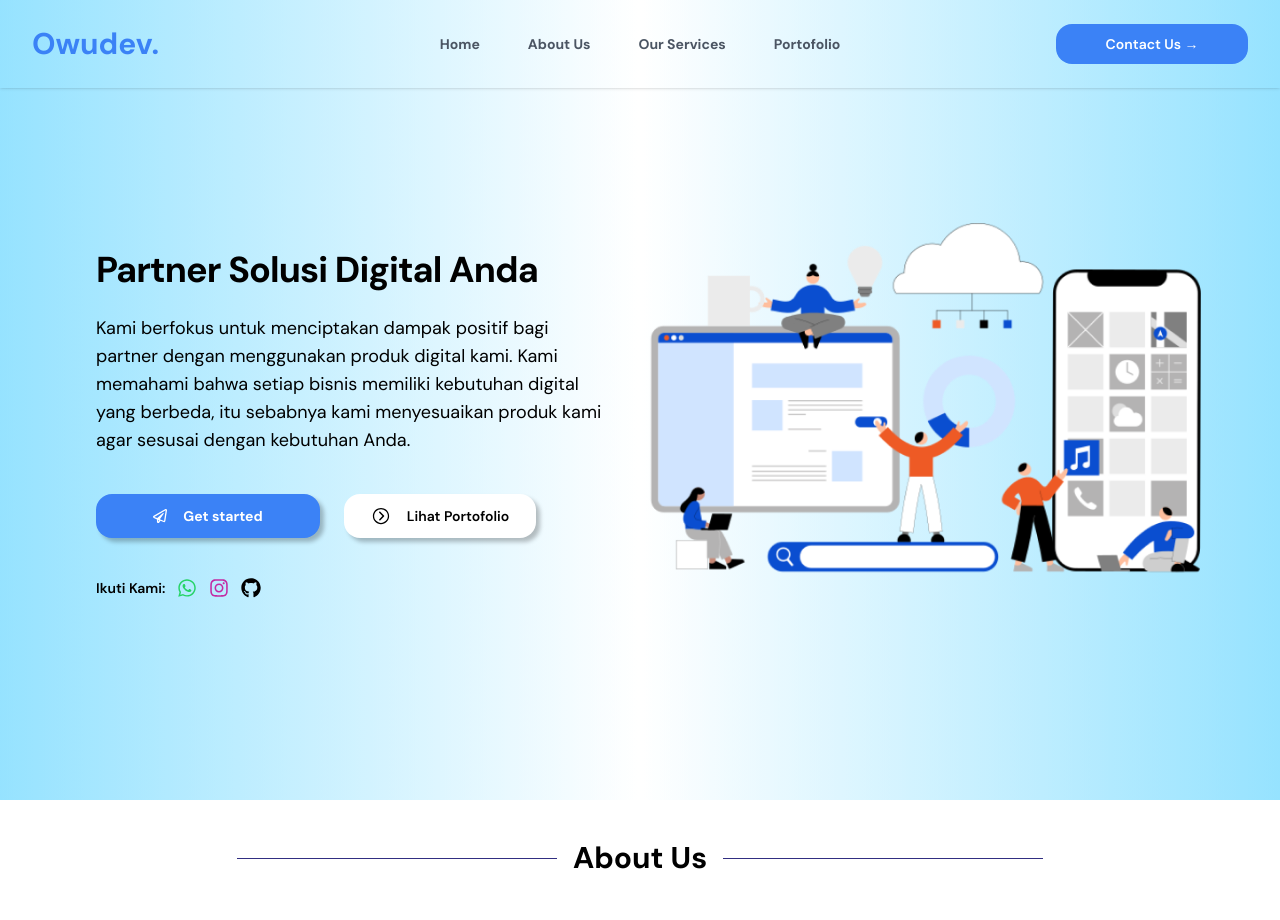
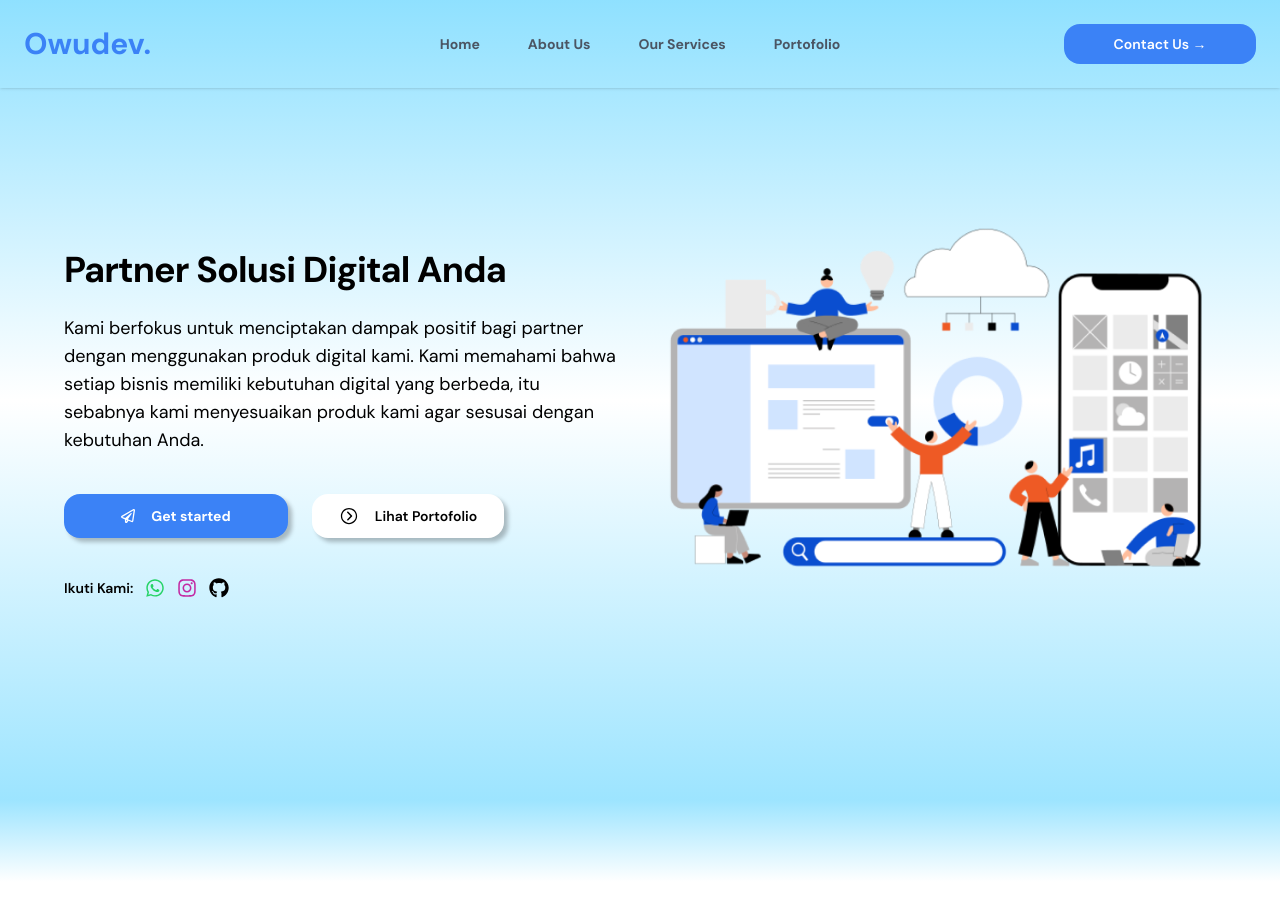
Before and after one commit to distiano/owudev, a React (Vite) app: page / in a window 1280 px wide. Shown: the top 920 px of the page. Built offline with nearby package versions, Linux system fonts and the light colour scheme.

Commit message:
editvideo

```diff
--- a/src/Components/Home/About.jsx
+++ b/src/Components/Home/About.jsx
@@ -3,7 +3,7 @@ import { FaComputer, FaUsers, FaLightbulb } from 'react-icons/fa6';
 
 const About = () => {
   return (
-    <div className="py-10 px-6 sm:px-16">
+    <div className="py-10 px-6 sm:px-16 ">
       <h2 className="text-center text-2xl sm:text-3xl font-bold mb-5 mt-5 sm:mt-0">Kodir: Wujudkan Impian Digital Anda</h2>
       <p className="text-center mt-3 text-gray-600 text-sm  lg:px-52">
         Kami adalah tim yang bersemangat dalam menciptakan solusi digital yang inovatif. Dengan gabungan kreativitas dan keahlian teknis, kami telah berhasil menghasilkan produk-produk yang memukau.{' '}
--- a/src/Components/Home/Hero.jsx
+++ b/src/Components/Home/Hero.jsx
@@ -1,13 +1,14 @@
 import { FaInstagram, FaWhatsapp, FaGithub, FaRegPaperPlane } from 'react-icons/fa';
 import hero from '../../assets/images/Young people working in a team.png';
 import { IoIosArrowDropright } from 'react-icons/io';
+import { Link } from 'react-router-dom';
 
 const Hero = () => {
   return (
     <div className="hero ">
-      <div className="relative isolate px-6 lg:px-16 flex items-center hero min-h-screen">
-        <div className="grid sm:grid-cols-2 items-center">
-          <div className="sm:mt-12 max-w-3xl p-8 rounded-lg order-2 sm:order-1">
+      <div className="relative isolate px-6 lg:px-16 flex items-center  min-h-screen">
+        <div className="grid sm:grid-cols-2 gap-10 items-center">
+          <div className="sm:mt-12 rounded-lg order-2 sm:order-1">
             {/* <div className="hidden mt-8 sm:mb-8 sm:flex">
               <div className="relative rounded-full px-3 text-sm leading-6  ring-1 ring-gray-900/10 hover:ring-gray-900/20">
                 Announcing our next round of funding.{' '}
@@ -36,9 +37,15 @@ const Hero = () => {
             </div>
             <div className="justify-center items-center sm:justify-start flex gap-3 mt-10">
               <h6 className="text-sm font-semibold ">Ikuti Kami:</h6>
-              <FaWhatsapp className="size-5" style={{ color: '#25D366' }} />
-              <FaInstagram className="size-5" style={{ color: '#c32aa3' }} />
-              <FaGithub className="size-5" style={{ color: 'black' }} />
+              <Link to="">
+                <FaWhatsapp className="size-5" style={{ color: '#25D366' }} />
+              </Link>
+              <Link to="https://www.instagram.com/owudev/">
+                <FaInstagram className="size-5" style={{ color: '#c32aa3' }} />
+              </Link>
+              <Link>
+                <FaGithub className="size-5" style={{ color: 'black' }} />
+              </Link>
             </div>
           </div>
           <div className="order-1 sm:order-2 flex justify-center mt-10 sm:mt-0">
--- a/src/Components/Home/Services.jsx
+++ b/src/Components/Home/Services.jsx
@@ -87,7 +87,7 @@ const Services = () => {
           Kami menyediakan berbagai jenis kategori website yang bisa Anda pilih sesuai kebutuhan Anda. Masing-masing kategori website memiliki perbedaan dari fasilitas, harga, desain, fitur dan fungsi.
         </p>
       </div>
-      <div className="grid sm:grid-cols-2 lg:grid-cols-4 gap-4">
+      <div className="grid sm:grid-cols-2 xl:grid-cols-4 gap-4">
         <div className="p-5 text-center rounded-2xl bg-white" style={{ boxShadow: '1px 4px 4px 4px #00000040' }}>
           <h6 className="text-base text-gray-600">Paket Website</h6>
           <h4 className="text-xl font-bold mb-2">Company Profile</h4>
@@ -133,7 +133,7 @@ const Services = () => {
               <p className="text-xs font-semibold">.com/ .my.id/ dll</p>
             </div>
             <div className="flex justify-between items-center mt-2">
-              <div className="flex gap-3 items-center">
+              <div className="flex gap-3 items-center ">
                 <FaRegCheckCircle className="text-blue-500" /> <p className="text-xs text-gray-600 font-semibold">Fitur Chat Whatsapp</p>
               </div>
               <p className="text-xs font-semibold">.com/ .my.id/ dll</p>
@@ -416,7 +416,7 @@ const Services = () => {
           Kami menyediakan berbagai jenis kategori website yang bisa Anda pilih sesuai kebutuhan Anda. Masing-masing kategori website memiliki perbedaan dari fasilitas, harga, desain, fitur dan fungsi.
         </p>
       </div>
-      <div className="grid sm:grid-cols-2 items-center">
+      <div className="grid sm:grid-cols-2 gap-10 xl:gap-0 items-center">
         <div>
           <img src={imgAbout} className="size-auto" alt="" />
         </div>
--- a/src/Components/Home/home.css
+++ b/src/Components/Home/home.css
@@ -9,5 +9,10 @@
 }
 
 .hero {
-  background: linear-gradient(90deg, rgba(115, 217, 255, 0.5) 0%, rgba(255, 255, 255, 0.5) 50%, rgba(115, 217, 255, 0.5) 100%);
+  background: linear-gradient(180deg, rgba(115, 217, 255, 0.8) 0%, rgba(255, 255, 255, 0.5) 50%, rgba(115, 217, 255, 0.7) 100%);
 }
+
+.about {
+  /* Gradient dari bawah ke atas */
+  background: linear-gradient(180deg, rgba(115, 217, 255, 0.7) 0%, rgba(255, 255, 255, 0.5) 50%);
+}
--- a/src/Components/Navbar/Navbar.jsx
+++ b/src/Components/Navbar/Navbar.jsx
@@ -33,7 +33,7 @@ export default function Example() {
 
   return (
     <header className={`fixed top-0 left-0 right-0 z-50 ${isScrolled ? 'bg-white' : ''}`} style={{ transition: 'background-color 0.3s ease' }}>
-      <nav className="flex items-center justify-between p-6 lg:px-8 shadow" aria-label="Global">
+      <nav className="flex items-center justify-between p-3 xl:p-6 lg:px-8 shadow" aria-label="Global">
         <div className="flex lg:flex-1">
           <a href="#" className="-m-1.5 p-1.5">
             <span className="sr-only">Your Company</span>
--- a/src/Pages/Homepage.jsx
+++ b/src/Pages/Homepage.jsx
@@ -12,7 +12,7 @@ const Homepage = () => {
     <>
       <Navbar />
       <Hero />
-      <div className="pt-10 flex items-center justify-center ">
+      <div className="pt-32 flex items-center justify-center about">
         <div className="w-1/4 border-t border-indigo-900 mr-4"></div>
         <h1 className="text-3xl font-bold text-center">About Us</h1>
         <div className="w-1/4 border-t border-indigo-900 ml-4"></div>
--- a/src/Pages/PortofolioPage.jsx
+++ b/src/Pages/PortofolioPage.jsx
@@ -4,6 +4,7 @@ import portofolio from '../assets/data/portofolio';
 import { FaArrowRightToBracket } from 'react-icons/fa6';
 import { Link } from 'react-router-dom';
 import Footer from '../Components/Footer/Footer';
+import video1 from '../assets/video/video1.mp4';
 
 const PortofolioPage = () => {
   return (
@@ -23,19 +24,22 @@ const PortofolioPage = () => {
       <div className="grid grid-cols-1 gap-12 sm:grid-cols-2 sm:gap-16 py-10 px-6 sm:px-24">
         {portofolio.map((portofolio, index) => (
           <div className="relative group" key={index}>
-            <Link to={`/portofolio/${portofolio.id}`}>
-              <div className="relative">
-                <img className="rounded-md" src={portofolio.image} alt="" />
-                <div className="absolute inset-0 flex items-center justify-center opacity-0 group-hover:opacity-100 transition-opacity duration-300 bg-black bg-opacity-50 rounded-lg shadow-xl">
+            {/* <Link to={`/portofolio/${portofolio.id}`}> */}
+            <div className="relative">
+              <video autoPlay muted loop className="rounded-md">
+                <source src={portofolio.video} type="video/mp4" />
+                Your browser does not support the video tag.
+              </video>{' '}
+              {/* <div className="absolute inset-0 flex items-center justify-center opacity-0 group-hover:opacity-100 transition-opacity duration-300 bg-black bg-opacity-50 rounded-lg shadow-xl">
                   <div href="#" className="flex items-center rounded-sm text-sm sm:text-md px-10 py-2 bg-slate-300 text-gray-600 font-bold hover:bg-slate-400 hover:text-gray-300">
                     View
                     <FaArrowRightToBracket className="ml-1" />
                   </div>
-                </div>
-              </div>
-              <h2 className="text-xl font-bold mt-3">{portofolio.judul}</h2>
-              <p>Lorem ipsum dolor sit amet consectetur, adipisicing elit. Nulla ullam adipisci praesentium iure fugiat dolore?</p>
-            </Link>
+                </div> */}
+            </div>
+            <h2 className="text-xl font-bold mt-3">{portofolio.judul}</h2>
+            <p>Lorem ipsum dolor sit amet consectetur, adipisicing elit. Nulla ullam adipisci praesentium iure fugiat dolore?</p>
+            {/* </Link> */}
           </div>
         ))}
       </div>
--- a/src/assets/data/portofolio.js
+++ b/src/assets/data/portofolio.js
@@ -1,35 +1,42 @@
 import gambar from '../images/ppp.jpg';
+import video from '../video/video1.mp4';
 
 const portofolio = [
   {
     id: 1,
     image: gambar,
     judul: 'Web Portofolio',
+    video: video,
   },
   {
     id: 2,
     image: gambar,
     judul: 'Japara',
+    video: video,
   },
   {
     id: 3,
     image: gambar,
     judul: 'Owu',
+    video: video,
   },
   {
     id: 4,
     image: gambar,
     judul: 'Web Portofolio',
+    video: video,
   },
   {
     id: 5,
     image: gambar,
     judul: 'Web Portofolio',
+    video: video,
   },
   {
     id: 6,
     image: gambar,
     judul: 'Web Portofolio',
+    video: video,
   },
 ];
 
```
Also changed, not shown: src/Components/Home/Portofolio.jsx (+9 -6 lines), 2 other files (tests, documents, lock files or other folders).
